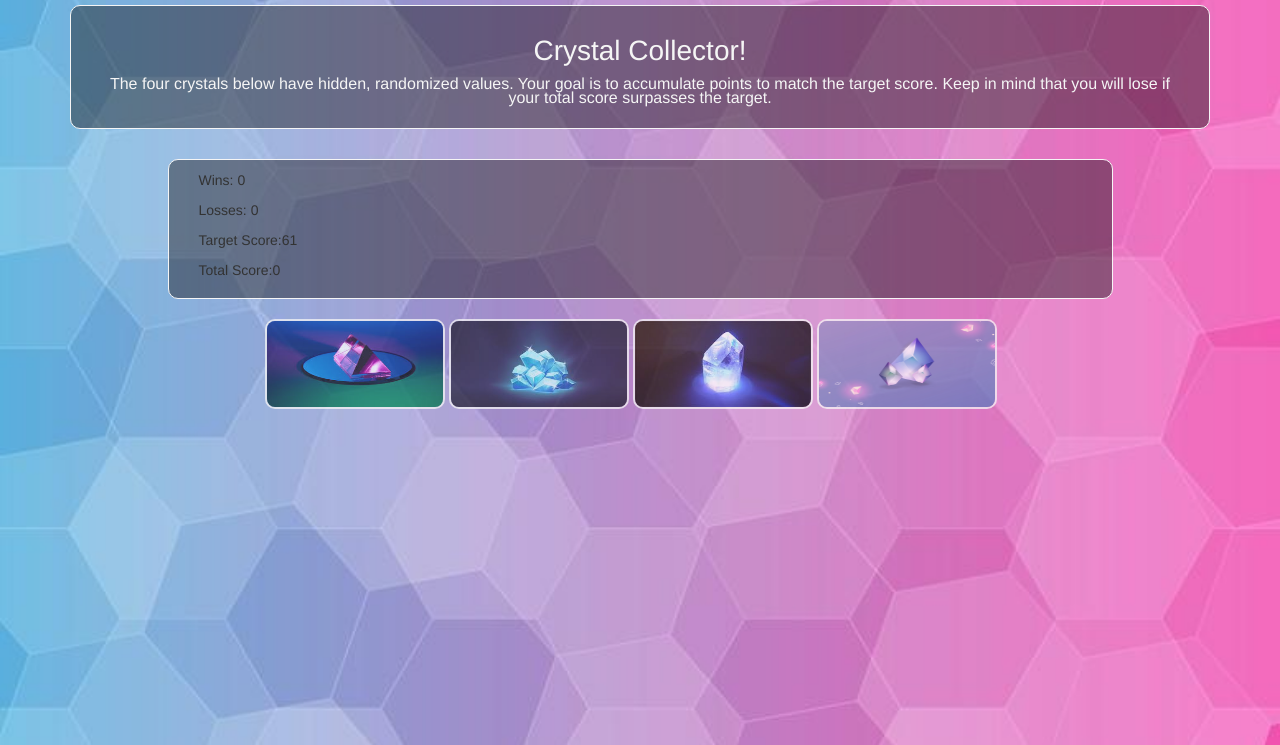
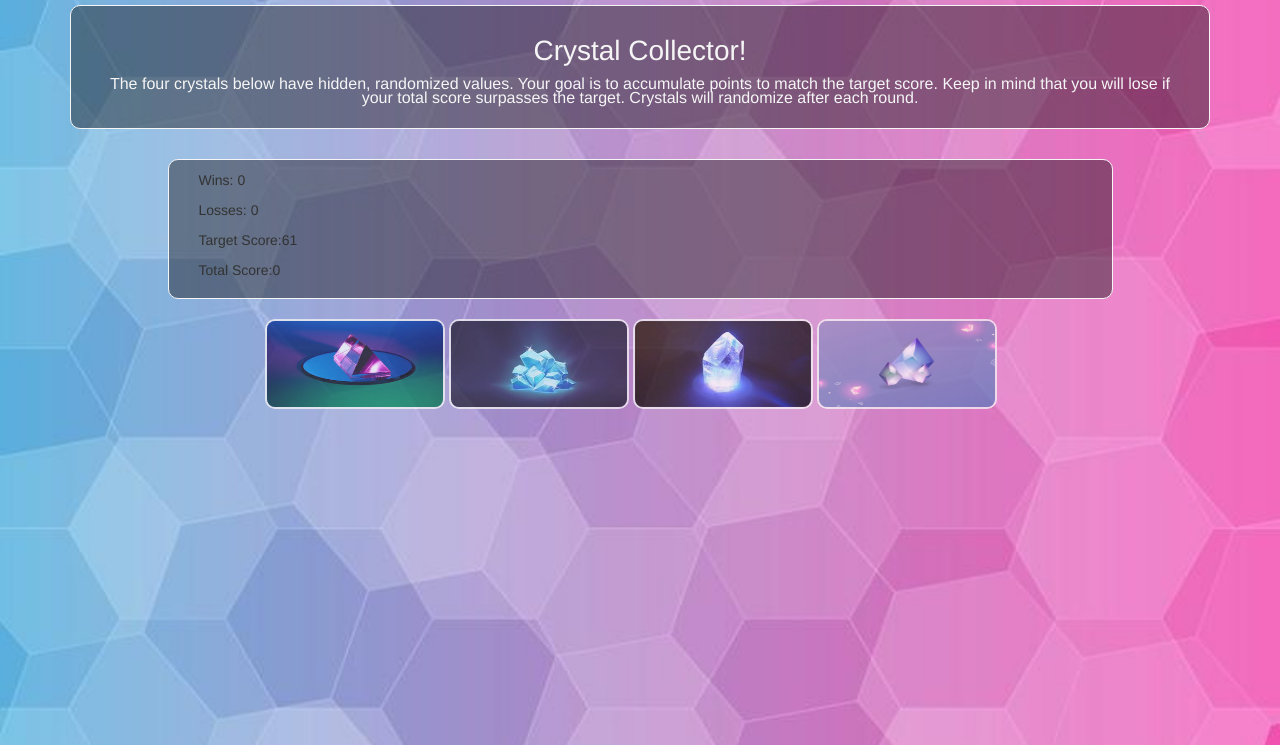
Before and after one commit to EmilPatino/Remastered-Portfolio, a plain HTML site: page crystals.html in a window 1280 px wide. Shown: the part 55-800 px from the top of the page. Drawn offline with nearby package versions, Linux system fonts and the light colour scheme.

Commit message:
Update crystals.html

```diff
--- a/crystals.html
+++ b/crystals.html
@@ -42,7 +42,7 @@
 <div class = "container">
 <div class="jumbotron text-center" id = "jumbo">
     <h2 id = "jumbotext1">Crystal Collector!</h2>
-    <p id = "jumbotext2"> The four crystals below have hidden, randomized values. Your goal is to accumulate points to match the target score. Keep in mind that you will lose if your total score surpasses the target.</p>
+    <p id = "jumbotext2"> The four crystals below have hidden, randomized values. Your goal is to accumulate points to match the target score. Keep in mind that you will lose if your total score surpasses the target. Crystals will randomize after each round.</p>
 </div>
 </div>
 
```
